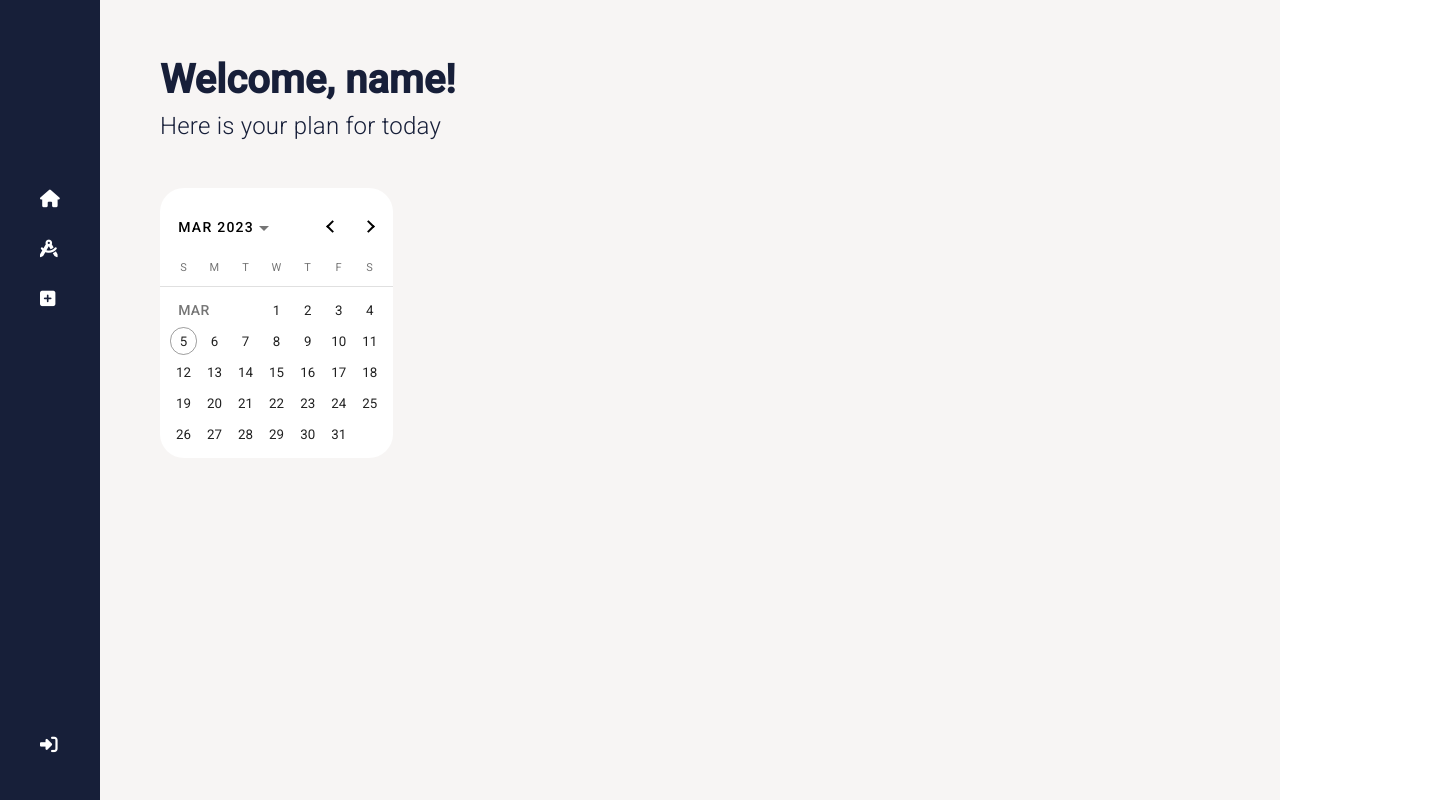
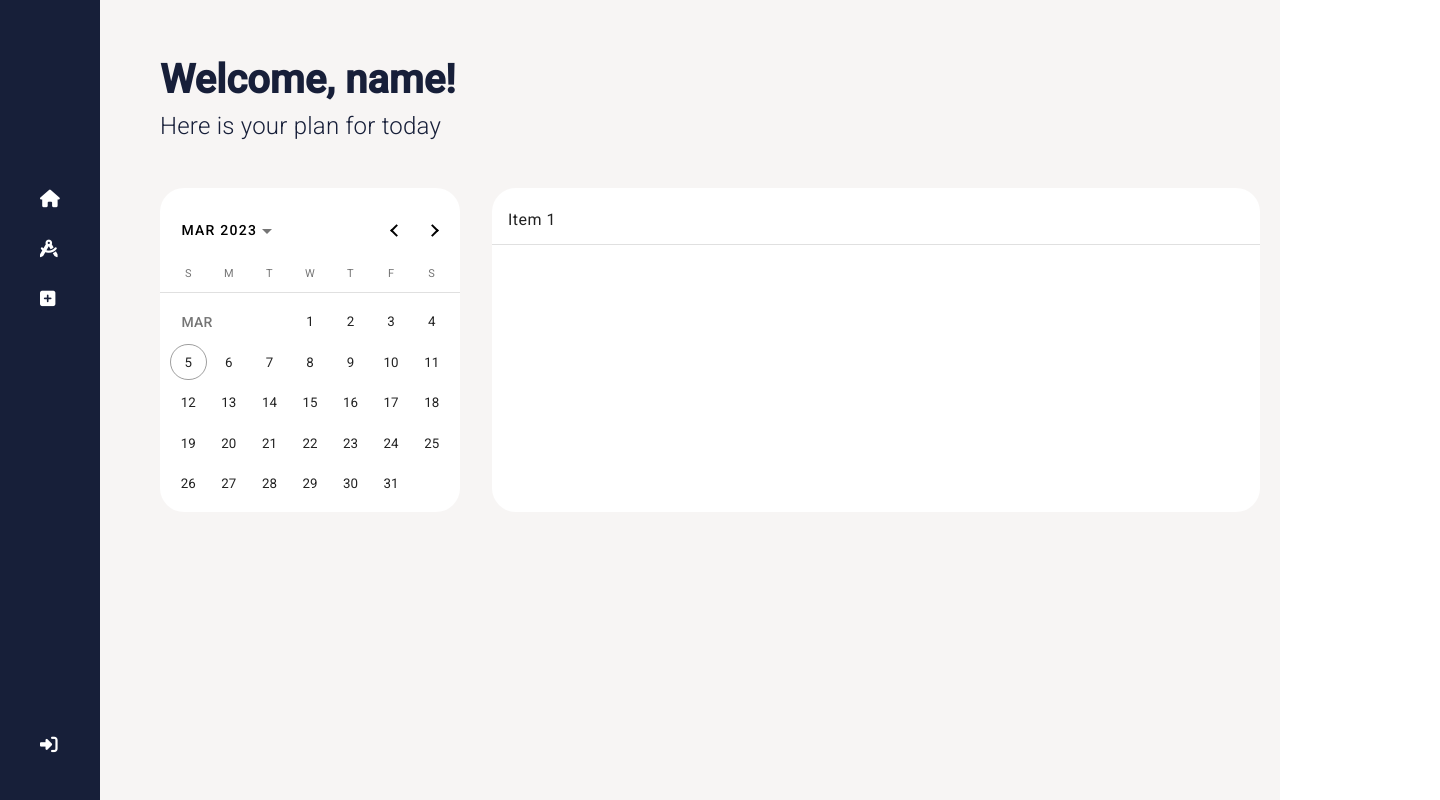
Before and after one commit to bezverkhnii/pmapp, an Angular app in the folder PMApp/: page / in a window 1280 px wide. Shown: the whole page, 1440 px wide, since content can reach past the window. Built offline with nearby package versions, Linux system fonts and the light colour scheme.

Commit message:
added grid with todays tasks

```diff
--- a/PMApp/src/app/app.component.css
+++ b/PMApp/src/app/app.component.css
@@ -18,6 +18,7 @@
 }
 
 .display-area{
+    width:100%;
     position: absolute;
     left:10rem;
 }
@@ -42,9 +43,12 @@
     background-color: white;
 }
 
-.container{
+.grid{
+    width:100%;
     display: grid;
-    grid-template-columns: auto auto;
-    grid-gap:1rem;
+    grid-template-columns: 300px 60%;
+    grid-template-rows: auto;
+    column-gap: 2rem;
+    row-gap: 2rem;
     padding-top:2rem;
 }
--- a/PMApp/src/app/app.component.html
+++ b/PMApp/src/app/app.component.html
@@ -12,11 +12,14 @@
               <!--welcome
               search bar-->
           </div>
-          <div class="container">
-            <div class="card">
-              <app-calendar></app-calendar>
-            </div>
+        <div class="grid">
+          <div class="card">
+            <app-calendar></app-calendar>
           </div>
+          <div class="card">
+            <app-todays-task></app-todays-task>
+          </div>
+        </div>
       </div>
     </main>
 </body>
--- a/PMApp/src/app/app.module.ts
+++ b/PMApp/src/app/app.module.ts
@@ -7,6 +7,8 @@
 import { CalendarModule } from './calendar/calendar.module';
 import { SideNavComponent } from './side-nav/side-nav.component';
 import { FontAwesomeModule } from '@fortawesome/angular-fontawesome';
+import { TodaysTaskModule } from './todays-task/todays-task.module';
+import {MatGridListModule} from '@angular/material/grid-list';
 
 @NgModule({
   declarations: [
@@ -19,6 +21,8 @@
     BrowserAnimationsModule,
     CalendarModule,
     FontAwesomeModule,
+    TodaysTaskModule,
+    MatGridListModule
   ],
   providers: [],
   bootstrap: [AppComponent]
--- /dev/null
+++ b/PMApp/src/app/todays-task/todays-task.component.css
@@ -0,0 +1,2 @@
+mat-list{
+}
--- /dev/null
+++ b/PMApp/src/app/todays-task/todays-task.component.html
@@ -0,0 +1,4 @@
+<mat-list>
+    <mat-list-item>Item 1</mat-list-item>
+    <mat-divider></mat-divider>
+</mat-list>
```
Also changed, not shown: PMApp/src/app/todays-task/todays-task.component.ts (added, +10 -0 lines), PMApp/src/app/todays-task/todays-task.module.ts (added, +20 -0 lines), 1 other file (tests, documents, lock files or other folders).
